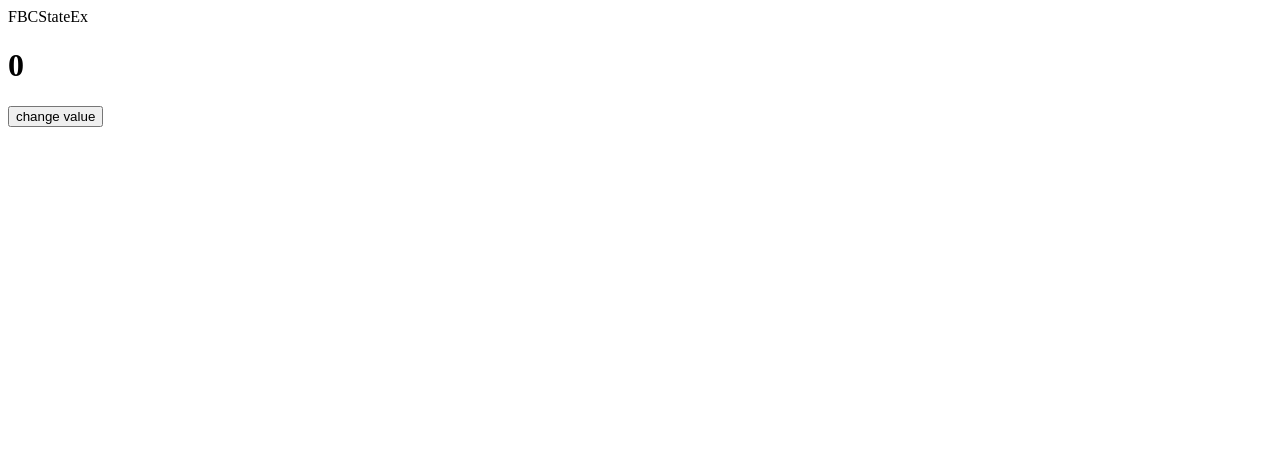
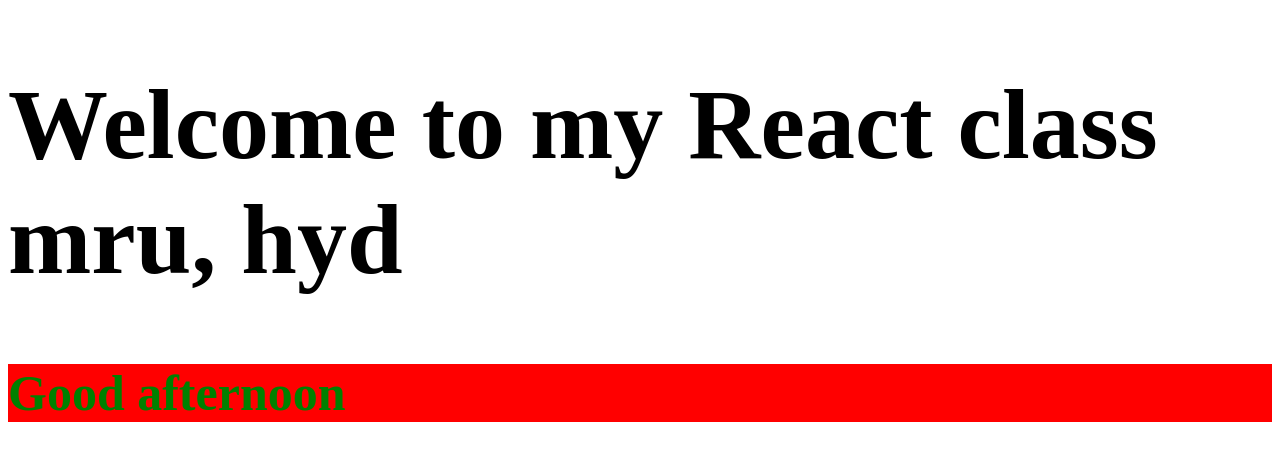
Before and after one commit to pooja-ch-132/FSD-react-training, a React (Create React App) app: page / in a window 1280 px wide. Shown: the top 460 px of the page. Built offline with nearby package versions, Linux system fonts and the light colour scheme.

Commit message:
Today files

```diff
--- a/package.json
+++ b/package.json
@@ -1,4 +1,5 @@
 {
+  "homepage": "https://pooja-ch-132.github.io/FSD-react-training/",
   "name": "myreact",
   "version": "0.1.0",
   "private": true,
@@ -32,5 +33,8 @@
       "last 1 firefox version",
       "last 1 safari version"
     ]
+  },
+  "devDependencies": {
+    "gh-pages": "^6.3.0"
   }
 }
--- a/src/App.js
+++ b/src/App.js
@@ -118,7 +118,8 @@
 //import Child1 from "./Child1";
 import CBCStateEx from "./stateexample/CBCStateEx";
 import FBCStateEx from "./stateexample/FBCStateEx";
-
+import FunctionalComponent from "./components/FunctionalComponent";
+import "./components/Styles.css";
 const App = () => {
   return (
     <div>
@@ -128,8 +129,9 @@
         <SubChild />
       </PropChildEx>
       <Child1 university="Malla Reddy University" />
-      <CBCStateEx />*/}
-      <FBCStateEx />
+      <CBCStateEx />
+      <FBCStateEx />*/}
+      <FunctionalComponent clgName="mru" city="hyd" />
     </div>
   );
 };
--- /dev/null
+++ b/src/components/FunctionalComponent.js
@@ -0,0 +1,22 @@
+import React from "react";
+import "./Styles.css";
+function FunctionalComponent(props) {
+  console.log(props);
+  let applyStyle = props.apply ? "heading" : " ";
+  let inlineStyle = {
+    color: "green",
+    backgroundColor: "red",
+    fontSize: "50px",
+  };
+  return (
+    <div>
+      <h1 className={`${applyStyle} font-style`}>
+        Welcome to my React class {props.clgName}, {props.city}
+      </h1>
+      {props.children}
+      <h2 style={inlineStyle}>Good afternoon</h2>
+    </div>
+  );
+}
+
+export default FunctionalComponent;
--- /dev/null
+++ b/src/components/Styles.css
@@ -0,0 +1,8 @@
+.heading {
+  color: magenta;
+  background-color: aqua;
+}
+.font-style {
+  font-size: 100px;
+  font-family: "Times New Roman", Times, serif;
+}
--- a/src/stateexample/FBCStateEx.jsx
+++ b/src/stateexample/FBCStateEx.jsx
@@ -1,5 +1,4 @@
 import React from "react";
-
 const FBCStateEx = () => {
   //   const data = React.useState("Hi");
   //   console.log(data);
```
Also changed, not shown: src/notes.txt, 1 other file (tests, documents, lock files or other folders).
